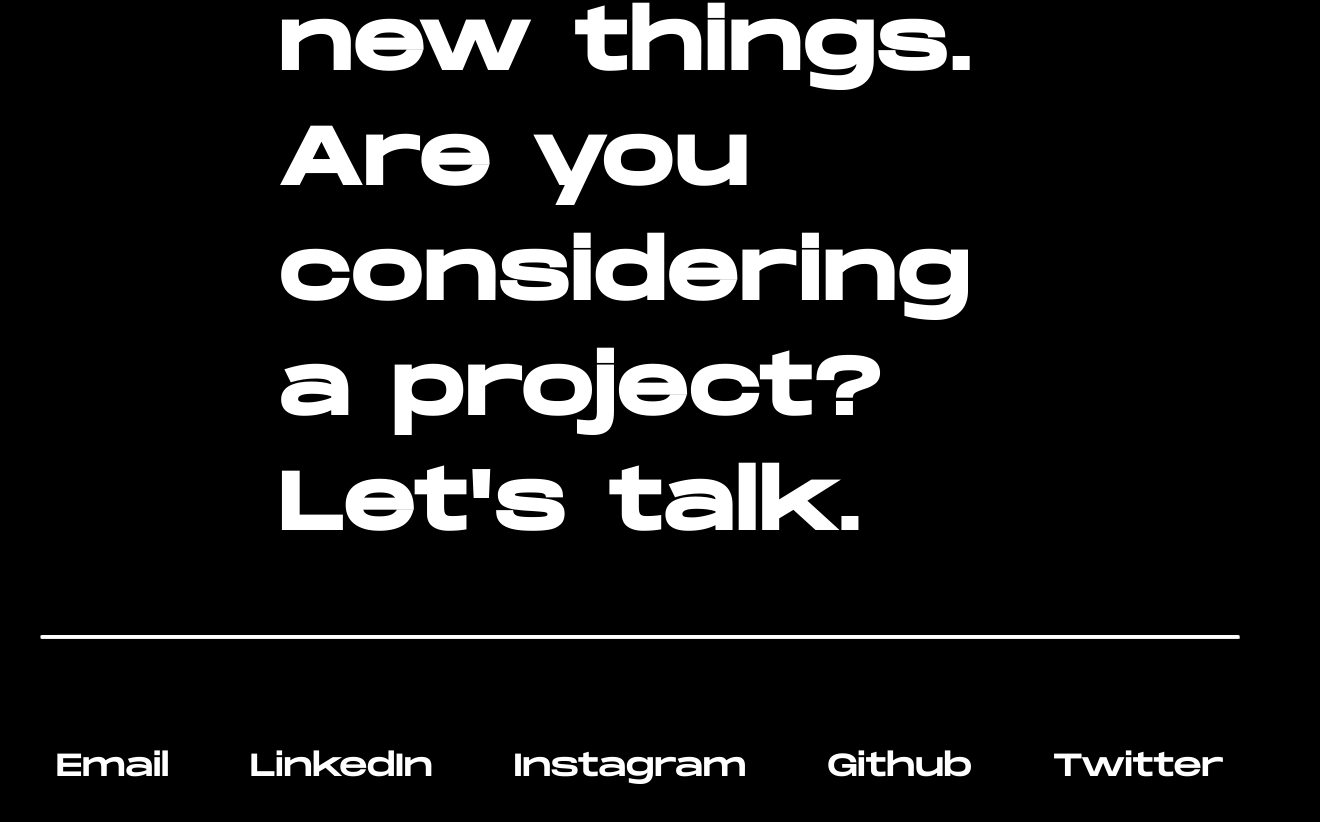
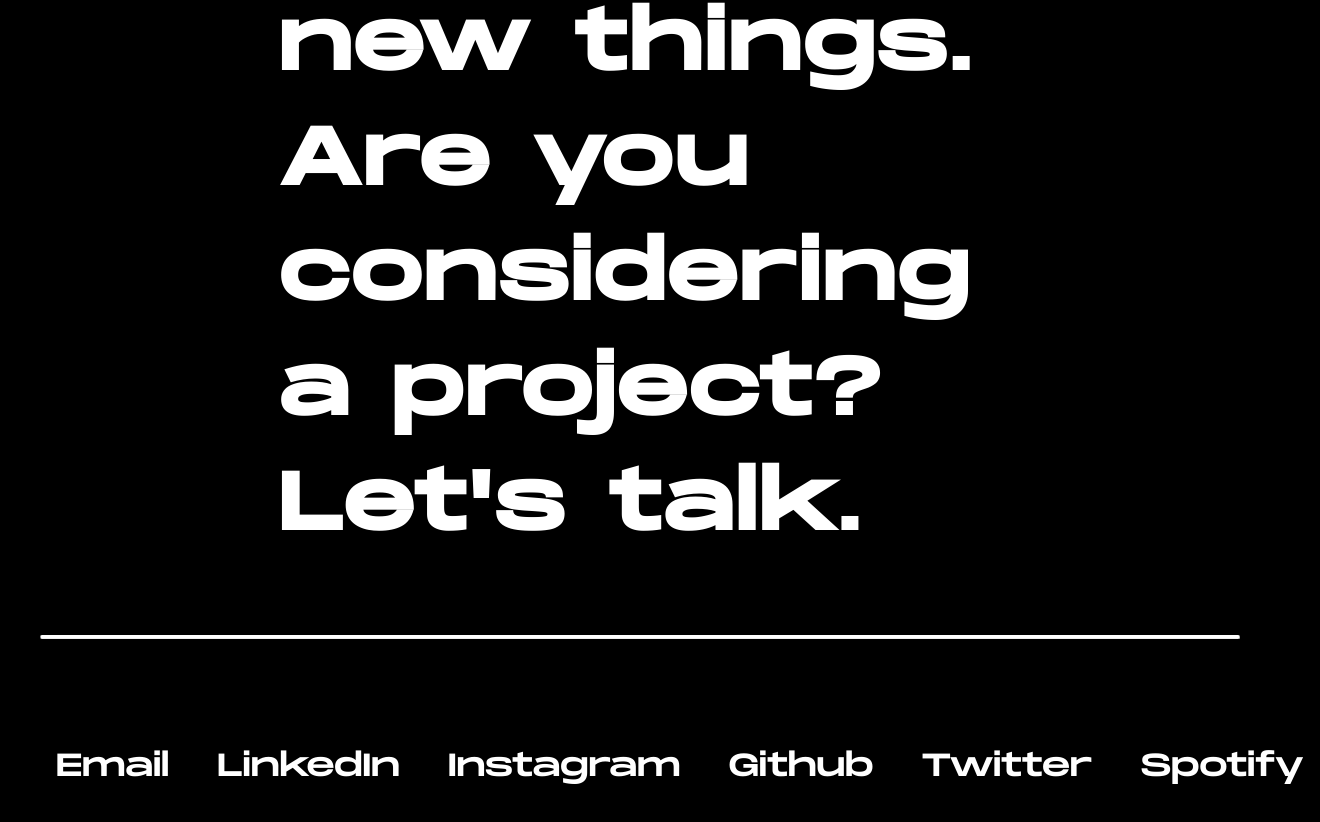
Before and after one commit to Wilmox/portfolio, a Next.js app: page / in a window 1280 px wide. Shown: the part 2655-3477 px from the top of the page, 1320 px wide, since content can reach past the window. Built offline with nearby package versions, Linux system fonts and the light colour scheme.

Commit message:
Spotify on footer

```diff
--- a/components/Footer.js
+++ b/components/Footer.js
@@ -10,6 +10,7 @@ const Footer = () => {
                 <a target="_blank" rel="noopener noreferrer" href="https://www.instagram.com/simon_wilmots/" className={styles.footerItem}>Instagram</a>
                 <a target="_blank" rel="noopener noreferrer" href="https://github.com/Wilmox" className={styles.footerItem}>Github</a>
                 <a target="_blank" rel="noopener noreferrer" href="https://www.instagram.com/simon_wilmots/" className={styles.footerItem}>Twitter</a>
+                <a target="_blank" rel="noopener noreferrer" href="https://open.spotify.com/user/simonwilmots?si=a7d39d68c5574621" className={styles.footerItem}>Spotify</a>
             </div>
             <div className={styles.backToTop}>
                 <a href="#top">
```
